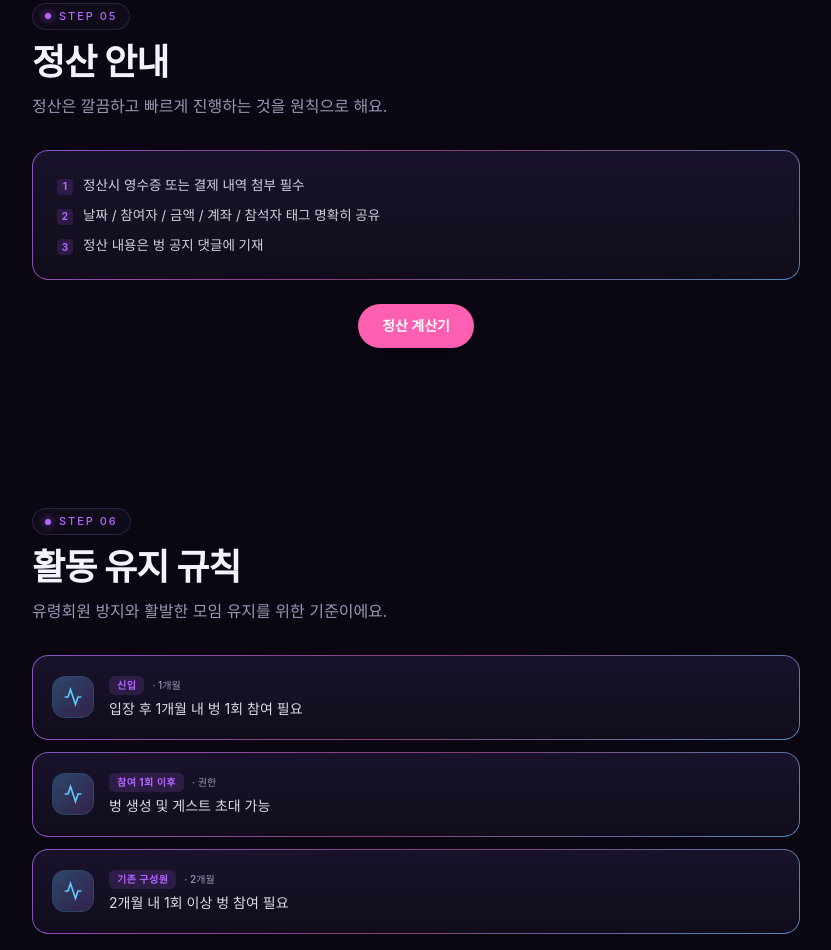
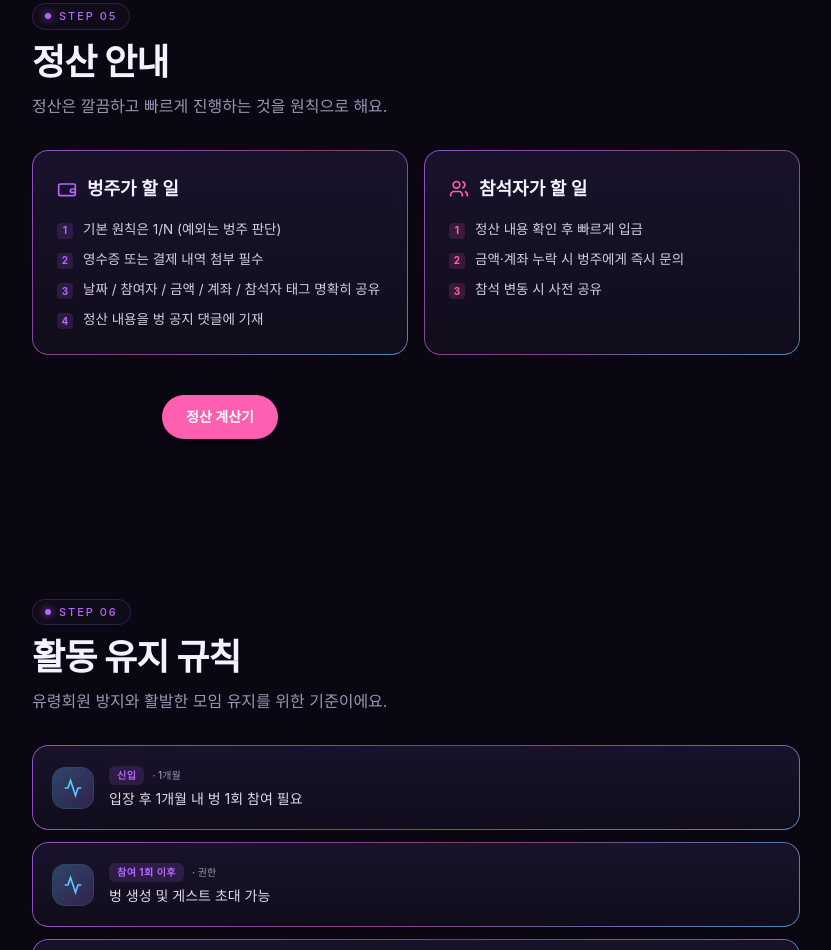
Before and after one commit to janelee0813/opentalk-guide, a plain HTML site: page index.html in a window 1280 px wide. Shown: the part 3711-4661 px from the top of the page, without its empty margins (224-1055 px from the left). Drawn offline with nearby package versions, Linux system fonts and the light colour scheme; a web font is replaced by a local one.

Commit message:
Revert "정산 안내 내용 3가지로 변경"
This reverts commit e9bd254883e9f750204463046ee879762d1e2630.

```diff
--- a/index.html
+++ b/index.html
@@ -327,8 +327,23 @@
       <p class="mt-3 text-sm leading-relaxed text-muted-foreground sm:text-base">정산은 깔끔하고 빠르게 진행하는 것을 원칙으로 해요.</p>
     </div>
 
+    <div class="grid grid-cols-1 gap-4 sm:grid-cols-2">
+
     <div class="neon-card neon-card-glow p-5 sm:p-6">
-      <ul class="space-y-2.5"><li class="flex items-start gap-2.5 text-[13.5px] text-foreground/85"><span class="mt-1 flex h-4 w-4 shrink-0 items-center justify-center rounded bg-neon-purple/15 text-[10px] font-bold text-neon-purple">1</span>정산시 영수증 또는 결제 내역 첨부 필수</li><li class="flex items-start gap-2.5 text-[13.5px] text-foreground/85"><span class="mt-1 flex h-4 w-4 shrink-0 items-center justify-center rounded bg-neon-purple/15 text-[10px] font-bold text-neon-purple">2</span>날짜 / 참여자 / 금액 / 계좌 / 참석자 태그 명확히 공유</li><li class="flex items-start gap-2.5 text-[13.5px] text-foreground/85"><span class="mt-1 flex h-4 w-4 shrink-0 items-center justify-center rounded bg-neon-purple/15 text-[10px] font-bold text-neon-purple">3</span>정산 내용은 벙 공지 댓글에 기재</li></ul>
+      <div class="mb-4 flex items-center gap-2.5">
+        <svg class="h-5 w-5 text-neon-purple" viewBox="0 0 24 24" fill="none" stroke="currentColor" stroke-width="2"><rect x="2" y="6" width="20" height="14" rx="2"/><path d="M22 12h-4a2 2 0 0 0 0 4h4"/></svg>
+        <h3 class="text-base font-semibold sm:text-lg">벙주가 할 일</h3>
+      </div>
+      <ul class="space-y-2.5"><li class="flex items-start gap-2.5 text-[13.5px] text-foreground/85"><span class="mt-1 flex h-4 w-4 shrink-0 items-center justify-center rounded bg-neon-purple/15 text-[10px] font-bold text-neon-purple">1</span>기본 원칙은 1/N (예외는 벙주 판단)</li><li class="flex items-start gap-2.5 text-[13.5px] text-foreground/85"><span class="mt-1 flex h-4 w-4 shrink-0 items-center justify-center rounded bg-neon-purple/15 text-[10px] font-bold text-neon-purple">2</span>영수증 또는 결제 내역 첨부 필수</li><li class="flex items-start gap-2.5 text-[13.5px] text-foreground/85"><span class="mt-1 flex h-4 w-4 shrink-0 items-center justify-center rounded bg-neon-purple/15 text-[10px] font-bold text-neon-purple">3</span>날짜 / 참여자 / 금액 / 계좌 / 참석자 태그 명확히 공유</li><li class="flex items-start gap-2.5 text-[13.5px] text-foreground/85"><span class="mt-1 flex h-4 w-4 shrink-0 items-center justify-center rounded bg-neon-purple/15 text-[10px] font-bold text-neon-purple">4</span>정산 내용을 벙 공지 댓글에 기재</li></ul>
+    </div>
+
+
+    <div class="neon-card neon-card-glow p-5 sm:p-6">
+      <div class="mb-4 flex items-center gap-2.5">
+        <svg class="h-5 w-5 text-neon-pink" viewBox="0 0 24 24" fill="none" stroke="currentColor" stroke-width="2"><path d="M16 21v-2a4 4 0 0 0-4-4H6a4 4 0 0 0-4 4v2"/><circle cx="9" cy="7" r="4"/><path d="M22 21v-2a4 4 0 0 0-3-3.87"/><path d="M16 3.13a4 4 0 0 1 0 7.75"/></svg>
+        <h3 class="text-base font-semibold sm:text-lg">참석자가 할 일</h3>
+      </div>
+      <ul class="space-y-2.5"><li class="flex items-start gap-2.5 text-[13.5px] text-foreground/85"><span class="mt-1 flex h-4 w-4 shrink-0 items-center justify-center rounded bg-neon-pink/15 text-[10px] font-bold text-neon-pink">1</span>정산 내용 확인 후 빠르게 입금</li><li class="flex items-start gap-2.5 text-[13.5px] text-foreground/85"><span class="mt-1 flex h-4 w-4 shrink-0 items-center justify-center rounded bg-neon-pink/15 text-[10px] font-bold text-neon-pink">2</span>금액·계좌 누락 시 벙주에게 즉시 문의</li><li class="flex items-start gap-2.5 text-[13.5px] text-foreground/85"><span class="mt-1 flex h-4 w-4 shrink-0 items-center justify-center rounded bg-neon-pink/15 text-[10px] font-bold text-neon-pink">3</span>참석 변동 시 사전 공유</li></ul>
     </div>
 
     <div class="mt-6 flex justify-center">
```
